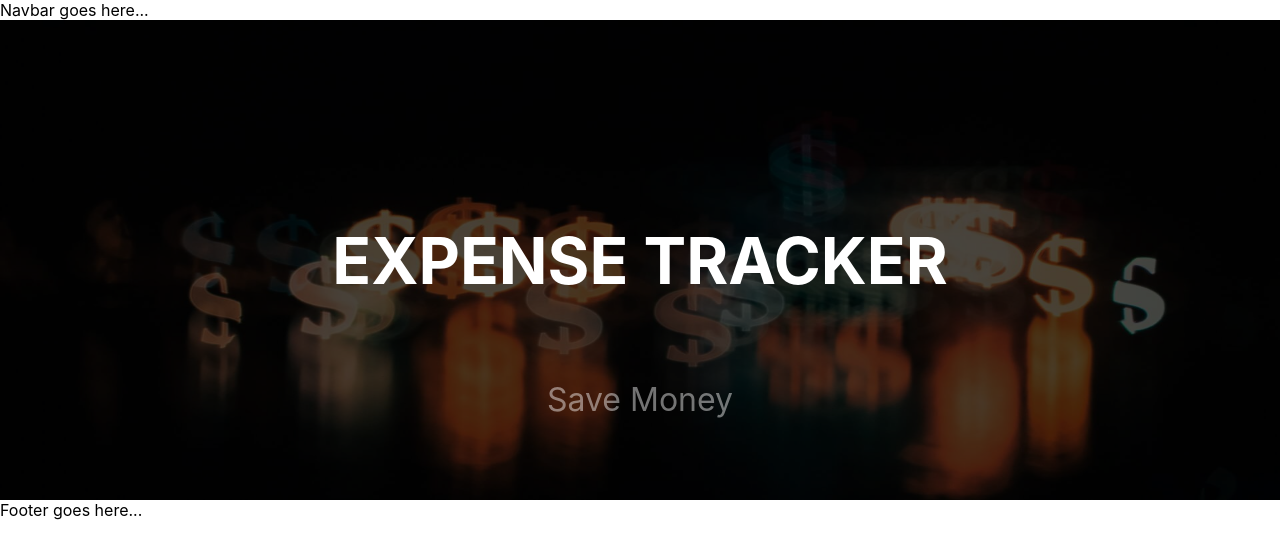
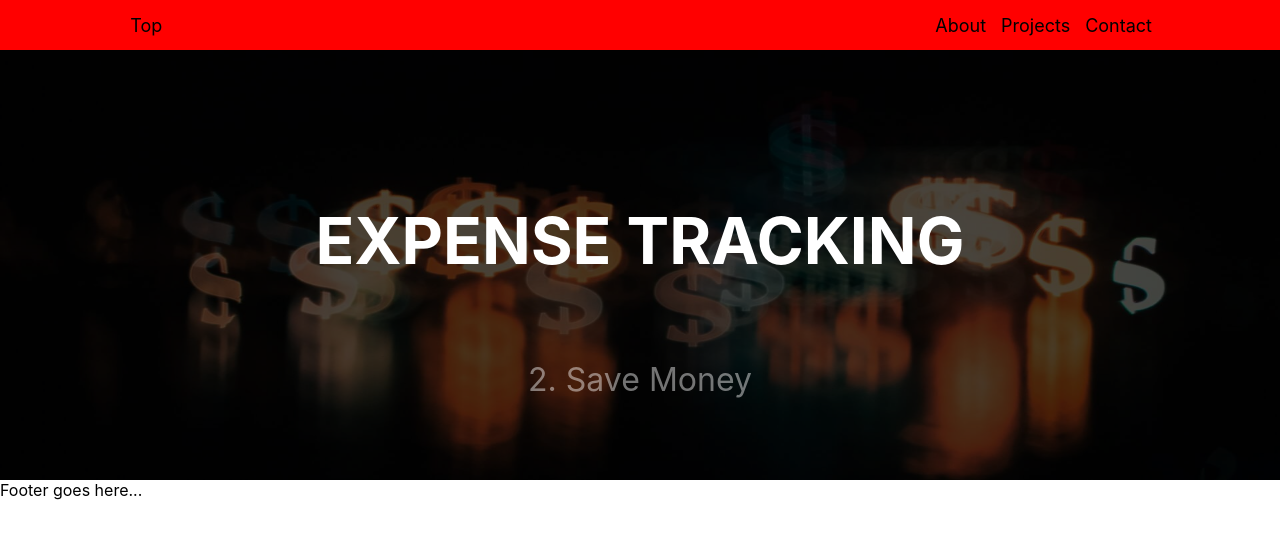
Before and after one commit to Brendan-Leighton/Expense-Tracker, a React (Create React App) app in the folder client/: page / in a window 1280 px wide. Shown: the top 558 px of the page. Built offline with nearby package versions, Linux system fonts and the light colour scheme.

Commit message:
added a starter navbar

```diff
--- a/client/package.json
+++ b/client/package.json
@@ -3,6 +3,9 @@
   "version": "0.1.0",
   "private": true,
   "dependencies": {
+    "@fortawesome/fontawesome-svg-core": "^1.2.35",
+    "@fortawesome/free-solid-svg-icons": "^5.15.3",
+    "@fortawesome/react-fontawesome": "^0.1.14",
     "@testing-library/jest-dom": "^5.11.10",
     "@testing-library/react": "^11.2.6",
     "@testing-library/user-event": "^12.8.3",
@@ -10,6 +13,7 @@
     "react-dom": "^17.0.2",
     "react-router-dom": "^5.2.0",
     "react-scripts": "4.0.3",
+    "react-scroll": "^1.8.2",
     "web-vitals": "^1.1.1"
   },
   "scripts": {
--- a/client/public/index.html
+++ b/client/public/index.html
@@ -23,6 +23,7 @@
   <body>
     <noscript>You need to enable JavaScript to run this app.</noscript>
     <main id="root"></main>
+    <div id="portal"></div>
     <!--
       This HTML file is a template.
       If you open it directly in the browser, you will see an empty page.
--- a/client/src/App.css
+++ b/client/src/App.css
@@ -1,3 +1,8 @@
+:root {
+    --clr-primary: white;
+    --clr-secondary: red;
+    --clr-black-transparent: rgba(0, 0, 0, 0.712);
+}
 h1 {
     font-size: 4rem;
 }
--- a/client/src/components/Navbar/Navbar.css
+++ b/client/src/components/Navbar/Navbar.css
@@ -0,0 +1,39 @@
+nav {
+    display: flex;
+    justify-content: space-between;
+    align-items: center;
+    position: fixed;
+    top: 0;
+    left: 0;
+    width: 100vw;
+    height: 50px;
+    padding: 0 10vw 0 9vw;
+    background-color: red;
+    font-size: large;
+    z-index: 999;
+}
+
+.nav-links {
+    display: flex;
+    justify-content: space-around;
+}
+
+.fa-bars-button {
+    display: none;
+    background-color: red;
+    color: white;
+    border: none;
+}
+.fa-bars-button:hover {
+    color: pink;
+}
+
+@media screen and (max-width: 629px) {
+    .nav-links {
+        display: none;
+    }
+
+    .fa-bars-button {
+        display: block;
+    }
+}
--- a/client/src/components/Navbar/Navbar.js
+++ b/client/src/components/Navbar/Navbar.js
@@ -1,9 +1,59 @@
-import React from 'react'
+import React from 'react';
+//  COMPONENTS
+import NavbarLink from './NavbarLink/NavbarLink';
+import SideDrawer from './SideDrawer/SideDrawer';
+import BackDrop from './SideDrawer/BackDrop';
+//  STYLESHEET
+import './Navbar.css';
+//  FONT AWESOME ICONS
+import { FontAwesomeIcon } from '@fortawesome/react-fontawesome';
+import { faBars } from '@fortawesome/free-solid-svg-icons';
 
 export default function Navbar() {
+
+
+    const [displaySideDrawer, setDisplaySideDrawer] = React.useState(false);
+
+    const toggleSideDrawer = () => {
+        setDisplaySideDrawer(prevState => !prevState);
+    }
+
+    const hamburgerMenu = <FontAwesomeIcon icon={faBars} />
+
+
+
     return (
-        <div>
-            Navbar goes here...
-        </div>
+        <nav id="navbar">
+            <NavbarLink
+                name="Top"
+                id="scroll-top"
+            />
+
+            <span className="nav-links">
+                <NavbarLink
+                    name="About"
+                    id="#"
+                />
+                <NavbarLink
+                    name="Projects"
+                    id="#"
+                />
+                <NavbarLink
+                    name="Contact"
+                    id="#"
+                />
+            </span>
+            <button className="fa-bars-button" onClick={toggleSideDrawer}>
+                    {hamburgerMenu}
+            </button>
+            <SideDrawer
+                open={displaySideDrawer}
+                onClick={toggleSideDrawer}
+            />
+            <BackDrop
+                display={displaySideDrawer}
+                onClick={toggleSideDrawer}
+            />
+        </nav>
     )
 }
--- /dev/null
+++ b/client/src/components/Navbar/NavbarLink/NavbarLink.css
@@ -0,0 +1,10 @@
+.nav-link {
+    padding-left: 15px;
+}
+.nav-link:hover {
+    cursor: pointer;
+    color: var(--primary-color);
+}
+.nav-link:active {
+    text-decoration: underline;
+}
--- /dev/null
+++ b/client/src/components/Navbar/NavbarLink/NavbarLink.js
@@ -0,0 +1,35 @@
+import React from 'react';
+import { Link } from 'react-scroll';
+
+//  STYLE imports
+import './NavbarLink.css';
+
+export default function NavbarLink(props) {
+
+    if (props.sideDrawer) {
+        return (
+            <div className="side-drawer-links">
+                <Link
+                    className="nav-link"
+                    to={props.id}
+                    smooth="true"
+                    duration={500}
+                    offset={-50}
+                    onClick={props.onClick}
+                >{props.name}
+                </Link>
+            </div>
+        )
+    }
+
+    return (
+        <Link
+            className="nav-link"
+            to={props.id}
+            smooth="true"
+            duration={500}
+            offset={-45}
+        >{props.name}
+        </Link>
+    )
+}
--- /dev/null
+++ b/client/src/components/Navbar/SideDrawer/BackDrop.js
@@ -0,0 +1,15 @@
+import React from 'react';
+import ReactDom from 'react-dom';
+
+import './SideDrawer.css';
+
+export default function BackDrop(props) {
+
+    if (!props.display) return null;
+
+    return ReactDom.createPortal(
+        <div className="side-drawer-back-drop" onClick={props.onClick}>
+
+        </div>, document.getElementById('portal')
+    )
+}
--- /dev/null
+++ b/client/src/components/Navbar/SideDrawer/SideDrawer.css
@@ -0,0 +1,42 @@
+.side-drawer {
+    position: fixed;
+    top: 0;
+    right: 0;
+    z-index: 1000;
+
+    display: flex;
+    flex-direction: column;
+    align-items: flex-end;
+    gap: 0.5rem;
+    padding:2rem 10vw;
+
+    height: 100vh;
+    min-width: 10ch;
+    background-color: var(--clr-secondary);
+    animation: drawer-open 300ms linear;
+}
+@keyframes drawer-open {
+    0% {
+        transform: translateX(100%);
+    }
+}
+.side-drawer-links:active {
+    text-decoration: underline;
+}
+
+.side-drawer-back-drop {
+    position: fixed;
+    top: 0;
+    left: 0;
+    z-index: 999;
+
+    height: 100vh;
+    width: 100vw;
+
+    background-color: var(--clr-black-transparent);
+}
+.close-drawer {
+    background-color: var(--clr-secondary);
+    color: white;
+    border: none;
+}
--- /dev/null
+++ b/client/src/components/Navbar/SideDrawer/SideDrawer.js
@@ -0,0 +1,50 @@
+import React from 'react';
+import ReactDom from 'react-dom';
+
+import NavbarLink from '../NavbarLink/NavbarLink';
+
+import './SideDrawer.css';
+//  FONT AWESOME ICONS
+import { FontAwesomeIcon } from '@fortawesome/react-fontawesome';
+import { faTimes } from '@fortawesome/free-solid-svg-icons';
+
+export default function SideDrawer(props) {
+
+    if (!props.open) return null;
+
+    const closeIcon = <FontAwesomeIcon icon={faTimes} />
+
+    //
+    return ReactDom.createPortal(
+        <div className="side-drawer">
+            <button className="close-drawer" onClick={props.onClick}>
+                {closeIcon}
+            </button>
+            <NavbarLink
+                name="Top"
+                id="scroll-top"
+                sideDrawer='true'
+                onClick={props.onClick}
+            />
+            <NavbarLink
+                name="Link 1"
+                id="#"
+                sideDrawer='true'
+                onClick={props.onClick}
+            />
+            <NavbarLink
+                name="Link 2"
+                id="#"
+                sideDrawer='true'
+                onClick={props.onClick}
+            />
+            <NavbarLink
+                name="Link 3"
+                id="#"
+                sideDrawer='true'
+                onClick={props.onClick}
+            />
+        </div>
+        , document.getElementById('portal')
+    )
+}
--- a/client/src/components/_Home/Home.css
+++ b/client/src/components/_Home/Home.css
@@ -13,7 +13,7 @@ div.header-overlay {
     position: relative;
     top: 0;
     left: 0;
-    background-color: rgba(0, 0, 0, 0.712);
+    background-color: var(--clr-black-transparent);
     height: 100%;
     width: 100vw;
 }
@@ -33,7 +33,7 @@ div.rotate-text > span {
 div.rotate-text > span {
         opacity: 0;
         font-size: 2rem;
-        width: 15ch
+        width: 18ch
 }
 
 span.text-1 {
--- a/client/src/components/_Home/Home.js
+++ b/client/src/components/_Home/Home.js
@@ -4,17 +4,17 @@ export default function Home() {
     return (
         <div>
             <header className="home-hero">
-
                 <div className="header-overlay">
-                    <h1 className="home-header">EXPENSE TRACKER</h1>
+                    <h1 className="home-header">EXPENSE TRACKING</h1>
                     <div className="rotate-text">
-                        <span className="text-1">Track Expenses</span>
-                        <span className="text-2">Save Money</span>
-                        <span className="text-3">Buy Nicer Things</span>
+                        <span className="text-1">1. Track Expenses</span>
+                        <span className="text-2">2. Save Money</span>
+                        <span className="text-3">3. Buy Nicer Things</span>
                     </div>
                 </div>
             </header>
 
+
         </div>
     )
 }
```
Also changed, not shown: 1 other file (tests, documents, lock files or other folders).
